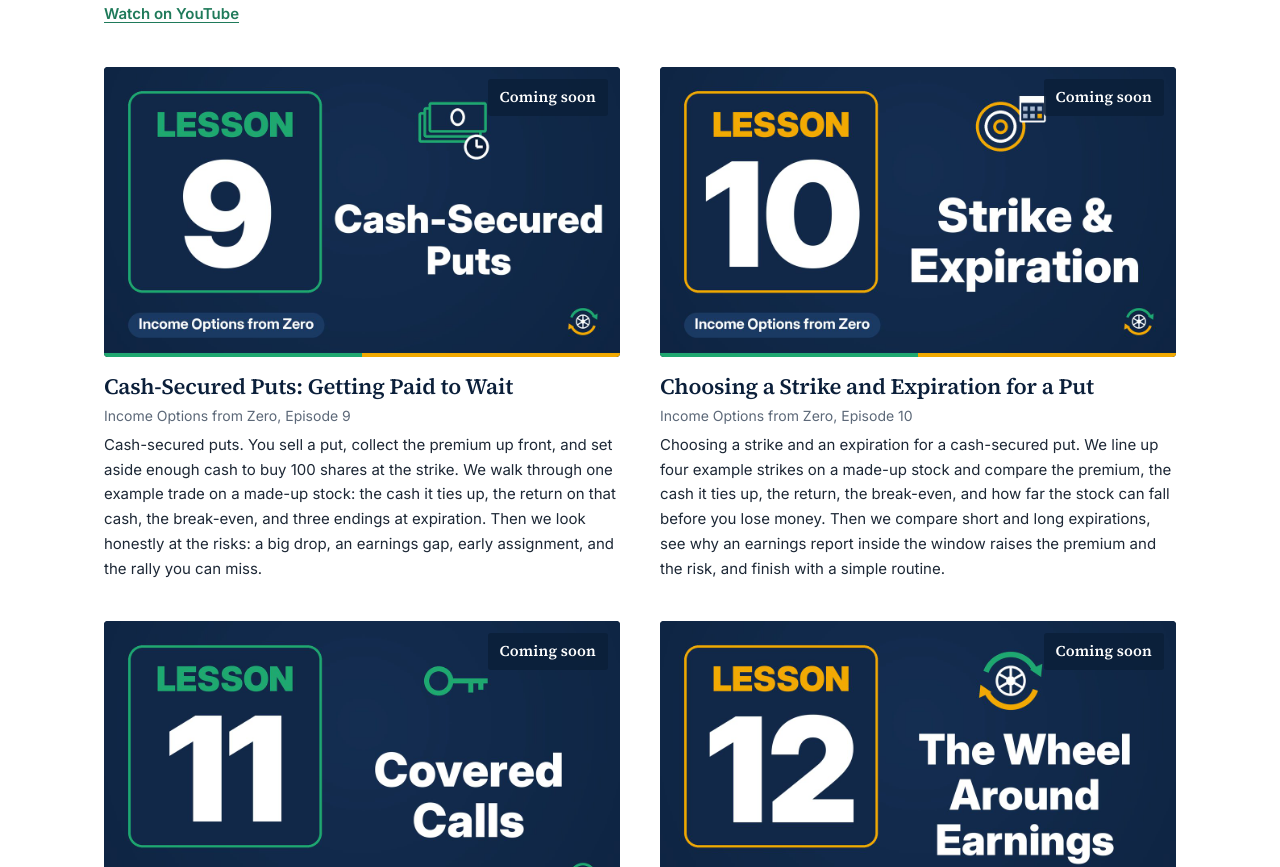
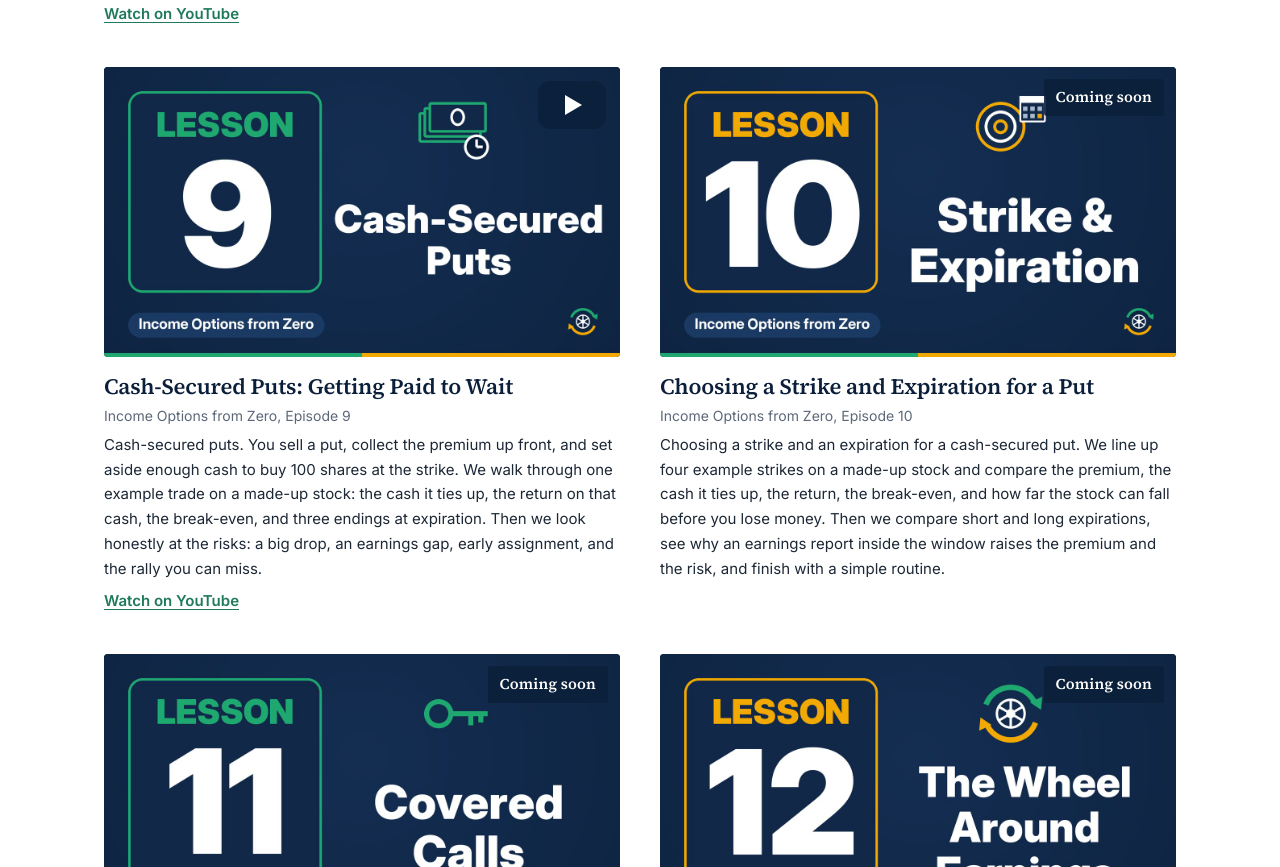
Before and after one commit to thornton02-hub/earningswheel, a plain HTML site: page learn.html in a window 1280 px wide. Shown: the part 3179-4046 px from the top of the page. Drawn offline with Linux system fonts and the light colour scheme.

Commit message:
Learn: lessons 9 now playable

```diff
--- a/learn.html
+++ b/learn.html
@@ -99,10 +99,11 @@
       <p class="watch-yt"><a href="https://www.youtube.com/watch?v=bnIqoilWPnk" target="_blank" rel="noopener">Watch on YouTube</a></p>
     </article>
     <article id="ep9">
-      <div class="video video-soon has-thumb"><img src="images/lessons/lesson09.jpg" width="1280" height="720" alt="Cash-Secured Puts: Getting Paid to Wait" loading="lazy"><div class="soon-overlay"><span class="soon-label">Coming soon</span><span class="soon-ep">Lesson 9</span></div></div>
+      <div class="video video-poster"><button type="button" class="poster-btn" data-vid="bx4OYGjazks" data-title="Cash-Secured Puts: Getting Paid to Wait" aria-label="Play Cash-Secured Puts: Getting Paid to Wait"><img src="images/lessons/lesson09.jpg" width="1280" height="720" alt="Cash-Secured Puts: Getting Paid to Wait" loading="lazy"><span class="play-icon" aria-hidden="true"></span></button></div>
       <h2>Cash-Secured Puts: Getting Paid to Wait</h2>
       <p class="meta">Income Options from Zero, Episode 9</p>
       <p class="lesson-summary">Cash-secured puts. You sell a put, collect the premium up front, and set aside enough cash to buy 100 shares at the strike. We walk through one example trade on a made-up stock: the cash it ties up, the return on that cash, the break-even, and three endings at expiration. Then we look honestly at the risks: a big drop, an earnings gap, early assignment, and the rally you can miss.</p>
+      <p class="watch-yt"><a href="https://www.youtube.com/watch?v=bx4OYGjazks" target="_blank" rel="noopener">Watch on YouTube</a></p>
     </article>
     <article id="ep10">
       <div class="video video-soon has-thumb"><img src="images/lessons/lesson10.jpg" width="1280" height="720" alt="Choosing a Strike and Expiration for a Put" loading="lazy"><div class="soon-overlay"><span class="soon-label">Coming soon</span><span class="soon-ep">Lesson 10</span></div></div>
```
